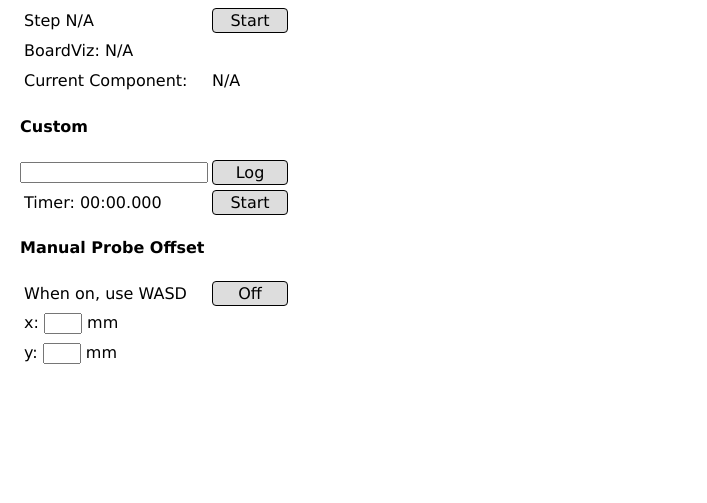
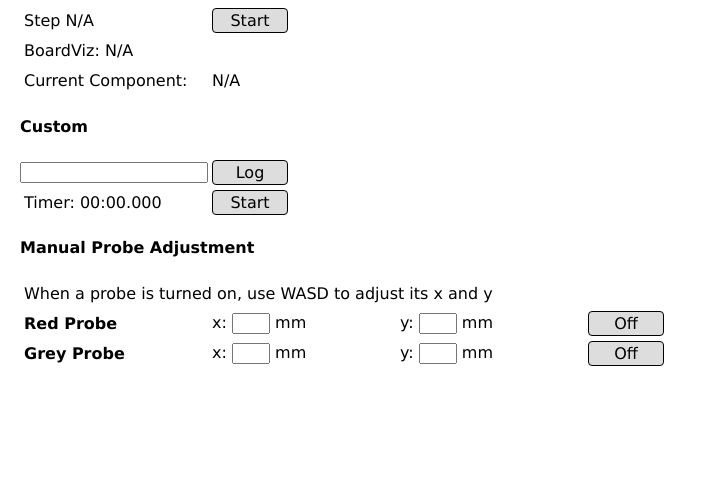
Before and after one commit to ubicomplab/ar-debug-workbench, a Flask app: page /study in a window 1280 px wide. Shown: the part 337-840 px from the top of the page, without its empty margins (0-707 px from the left). Run offline with Flask 2, Linux system fonts and the light colour scheme.

Commit message:
manual offset for individual probes

```diff
--- a/ardw-app/application.py
+++ b/ardw-app/application.py
@@ -313,7 +313,8 @@ def handle_connect():
 
     emit("selection-filter", selection_filter)
 
-    emit("probe-adjust", probe_adjust)
+    emit("probe-adjust", {"probe": "red", "x": probe_adjust["red"]["x"], "y": probe_adjust["red"]["y"]})
+    emit("probe-adjust", {"probe": "grey", "x": probe_adjust["grey"]["x"], "y": probe_adjust["grey"]["y"]})
 
 
 @socketio.on("disconnect")
@@ -628,7 +629,8 @@ def handle_selection_filter(data):
 @socketio.on("probe-adjust")
 def handle_probe_adjust(data):
     global probe_adjust
-    probe_adjust = data
+    probe_adjust[data["probe"]]["x"] = data["x"]
+    probe_adjust[data["probe"]]["y"] = data["y"]
     socketio.emit("probe-adjust", data)
 
 
@@ -753,7 +755,7 @@ def init_data(pcbdata, schdata):
 
 # converts optitrack pixels to layout mm in 2D
 def optitrack_to_layout_coords(point):
-    global board_pos, projector_calibration, rotation_center, probe_adjust
+    global board_pos, projector_calibration, rotation_center
     x_off = board_pos["x"] + projector_calibration["tx"]
     y_off = board_pos["y"] + projector_calibration["ty"]
     r_off = board_pos["r"] + projector_calibration["r"]
@@ -763,21 +765,13 @@ def optitrack_to_layout_coords(point):
     y = -point[1] / z_factor - y_off
     sh_point = rotate(Point(x, y), -r_off, origin=rotation_center, use_radians=False)
 
-    # probe adjust step
-    sh_point.x += probe_adjust["x"]
-    sh_point.y += probe_adjust["y"]
-
     return [sh_point.x, sh_point.y]
     # return [sh_point.x / z_factor - x_off, -sh_point.y / z_factor - y_off]
 
 
 # convert layout mm to optitrack pixels in 2D
 def layout_to_optitrack_coords(point):
-    global board_pos, projector_calibration, rotation_center, probe_adjust
-
-    # probe adjust step
-    point[0] -= probe_adjust["x"]
-    point[1] -= probe_adjust["y"]
+    global board_pos, projector_calibration, rotation_center
 
     x_off = board_pos["x"] + projector_calibration["tx"]
     y_off = board_pos["y"] + projector_calibration["ty"]
@@ -1276,7 +1270,7 @@ def update_boardpos(x, y, r):
 
 
 def listen_udp():
-    global socketio, active_session_is_recording, study_state, do_board_update
+    global socketio, active_session_is_recording, study_state, do_board_update, probe_adjust
 
     sock = socket.socket(family=socket.AF_INET, type=socket.SOCK_DGRAM)
     sock.setsockopt(socket.SOL_SOCKET, socket.SO_REUSEADDR, 1)
@@ -1317,6 +1311,13 @@ def listen_udp():
         red_tip[2] *= 1000
         grey_tip[2] *= 1000
         board_update[2] *= 1000
+
+        # manual probe adjust
+        # y adjust is negated because optitrack and layout ys are flipped
+        red_tip[0] += probe_adjust["red"]["x"]
+        red_tip[1] -= probe_adjust["red"]["y"]
+        grey_tip[0] += probe_adjust["grey"]["x"]
+        grey_tip[1] -= probe_adjust["grey"]["y"]
 
         # to avoid crashes for now, ignoring z values
         board_update = board_update[:2]
@@ -1703,7 +1704,11 @@ if __name__ == "__main__":
         "net": 1,
     }
 
-    probe_adjust = {"x": 0, "y": 0}
+    # probe_adjust = {"x": 0, "y": 0}
+    probe_adjust = {
+        "red": {"x": 0, "y": 0},
+        "grey": {"x": 0, "y": 0},
+    }
 
     study_practice, study_modules, study_bringup = load_study()
 
--- a/ardw-app/static/study.js
+++ b/ardw-app/static/study.js
@@ -75,71 +75,86 @@ timer_btn.addEventListener("click", () => {
     socket.emit("study-event", {"event": "timer", "turn_on": !timer_on})
 })
 
+/** each has HTML elements btn, xin, yin and values x, y where
+ *  x and y are in "mm", but technically in optitrack pixels */
+var probe_elements = {
+    "red": {},
+    "grey": {},
+}
+/** null, "red", or "grey" */
+var probe_listening = null;
 
-var probe_btn = document.getElementById("probe-btn");
-var probe_x = document.getElementById("probe-x-off");
-var probe_y = document.getElementById("probe-y-off");
+function probe_btn_click(color) {
+    probe_elements.red.btn.classList.remove("selected");
+    probe_elements.grey.btn.classList.remove("selected");
+    probe_elements.red.btn.innerText = "Off";
+    probe_elements.grey.btn.innerText = "Off";
 
-var probe_key_adjust = false;
-var probe_adjust = {
-    "x": 0,
-    "y": 0
+    if (probe_listening === color) {
+        probe_listening = null;
+    } else {
+        probe_listening = color;
+        probe_elements[color].btn.classList.add("selected");
+        probe_elements[color].btn.innerText = "On";
+    }
 }
 
-probe_btn.addEventListener("click", () => {
-    probe_key_adjust = !probe_key_adjust;
-    if (probe_key_adjust) {
-        probe_btn.innerText = "On";
-        probe_btn.classList.add("selected");
-    } else {
-        probe_btn.innerText = "Off";
-        probe_btn.classList.remove("selected");
+function probe_input(evt, color) {
+    if (evt.key === "Enter") {
+        var xoff = parseFloat(probe_elements[color].xin.value);
+        var yoff = parseFloat(probe_elements[color].yin.value);
+        if (isNaN(xoff)) xoff = 0;
+        if (isNaN(yoff)) yoff = 0;
+        socket.emit("probe-adjust", {"probe": color, "x": xoff, "y": yoff});
     }
+}
+
+for (let color in probe_elements) {
+    probe_elements[color]["btn"] = document.getElementById(`${color}-btn`);
+    probe_elements[color]["xin"] = document.getElementById(`${color}-x`);
+    probe_elements[color]["yin"] = document.getElementById(`${color}-y`);
+    probe_elements[color]["x"] = 0;
+    probe_elements[color]["y"] = 0;
+
+    probe_elements[color].btn.addEventListener("click", () => {
+        probe_btn_click(color);
     });
+    probe_elements[color].xin.addEventListener("keydown", (evt) => {
+        probe_input(evt, color);
+    });
+    probe_elements[color].yin.addEventListener("keydown", (evt) => {
+        probe_input(evt, color);
+    });
+}
 
 window.addEventListener("keydown", (evt) => {
-    if  (document.activeElement === custom_input) {
-        return;
-    }
+    if (document.activeElement !== custom_input && probe_listening !== null) {
         var did_something = false;
+        var x = probe_elements[probe_listening].x;
+        var y = probe_elements[probe_listening].y;
         switch (evt.key) {
             case "w":
-            // -y
-            probe_adjust.y -= 0.1;
+                y -= 0.1;
                 did_something = true;
                 break;
             case "s":
-            // +y
-            probe_adjust.y += 0.1;
+                y += 0.1;
                 did_something = true;
                 break;
             case "a":
-            // -x
-            probe_adjust.x -= 0.1;
+                x -= 0.1;
                 did_something = true;
                 break;
             case "d":
-            // +x
-            probe_adjust.x += 0.1;
+                x += 0.1;
                 did_something = true;
                 break;
         }
         if (did_something) {
-        socket.emit("probe-adjust", probe_adjust)
+            socket.emit("probe-adjust", {"probe": probe_listening, "x": x, "y": y});
+        }
     }
 })
-
-function probeListener(evt) {
-    if (evt.key === "Enter") {
-        var xoff = parseFloat(probe_x.value);
-        var yoff = parseFloat(probe_y.value);
-        if (isNaN(xoff)) xoff = 0;
-        if (isNaN(yoff)) yoff = 0;
-        socket.emit("probe-adjust", {"x": xoff, "y": yoff})
-    }
-}
-probe_x.addEventListener("keydown", probeListener)
-probe_y.addEventListener("keydown", probeListener)
 
 
 function goNext() {
@@ -224,7 +239,8 @@ socket.on("study-event", (data) => {
 })
 
 socket.on("probe-adjust", (data) => {
-    probe_adjust = data;
-    probe_x.value = data.x.toFixed(1);
-    probe_y.value = data.y.toFixed(1);
+    probe_elements[data.probe].x = data.x;
+    probe_elements[data.probe].y = data.y;
+    probe_elements[data.probe].xin.value = data.x.toFixed(1);
+    probe_elements[data.probe].yin.value = data.y.toFixed(1);
 })
--- a/ardw-app/static/style.css
+++ b/ardw-app/static/style.css
@@ -713,7 +713,7 @@ div.canvas-container>canvas {
     align-items: center;
     height: 30px;
 }
-.study-buttons > .button {
+.study-buttons .button {
     border: 1px solid #000;
     background-color: #ddd;
     border-radius: 4px;
@@ -721,25 +721,28 @@ div.canvas-container>canvas {
     width: 70px;
     cursor: pointer;
 }
-.study-buttons > .button.long {
+.study-buttons .button.long {
     width: 110px;
 }
-.study-buttons > .button:hover {
+.study-buttons .button:hover {
     background-color: #ccc
 }
-.study-buttons > .button.selected {
+.study-buttons .button.selected {
     background-color: rgba(0, 123, 255, 0.5);
 }
-.study-buttons > .button.selected:hover {
+.study-buttons .button.selected:hover {
     background-color: rgba(0, 123, 255, 0.5);
     /* background-color: rgba(0, 123, 255, 0.7); */
 }
-.study-buttons > .text {
+.study-buttons .text {
     width: 180px;
     margin: 0 4px;
     text-align: left;
 }
-.study-buttons > input[type="text"] {
+.study-buttons .text.long {
+    width: max-content;
+}
+.study-buttons input[type="text"] {
     width: 180px;
 }
 .study-buttons input[type="text"].small {
--- a/ardw-app/templates/study.html
+++ b/ardw-app/templates/study.html
@@ -53,24 +53,37 @@
         <div id="timer-btn" class="button">Start</div>
     </div>
 
-    <h4>Manual Probe Offset</h4>
+    <h4>Manual Probe Adjustment</h4>
     <div class="study-buttons">
-        <div class="text">When on, use WASD</div>
-        <div class="button" id="probe-btn">Off</div>
+        <div class="text long">When a probe is turned on, use WASD to adjust its x and y</div>
     </div>
     <div class="study-buttons">
+        <div class="text" style="font-weight:bold;">Red Probe</div>
         <div class="text">
             x:
-            <input type="text" id="probe-x-off" class="small"/>
+            <input type="text" id="red-x" class="small"/>
             mm
         </div>
+        <div class="text">
+            y:
+            <input type="text" id="red-y" class="small"/>
+            mm
+        </div>
+        <div class="button" id="red-btn">Off</div>
     </div>
     <div class="study-buttons">
+        <div class="text" style="font-weight:bold;">Grey Probe</div>
+        <div class="text">
+            x:
+            <input type="text" id="grey-x" class="small"/>
+            mm
+        </div>
         <div class="text">
             y:
-            <input type="text" id="probe-y-off" class="small"/>
+            <input type="text" id="grey-y" class="small"/>
             mm
         </div>
+        <div class="button" id="grey-btn">Off</div>
     </div>
 
     <script src="{{socketiojs}}"></script>
```
Lines whose indentation alone changed are shown as unchanged.
